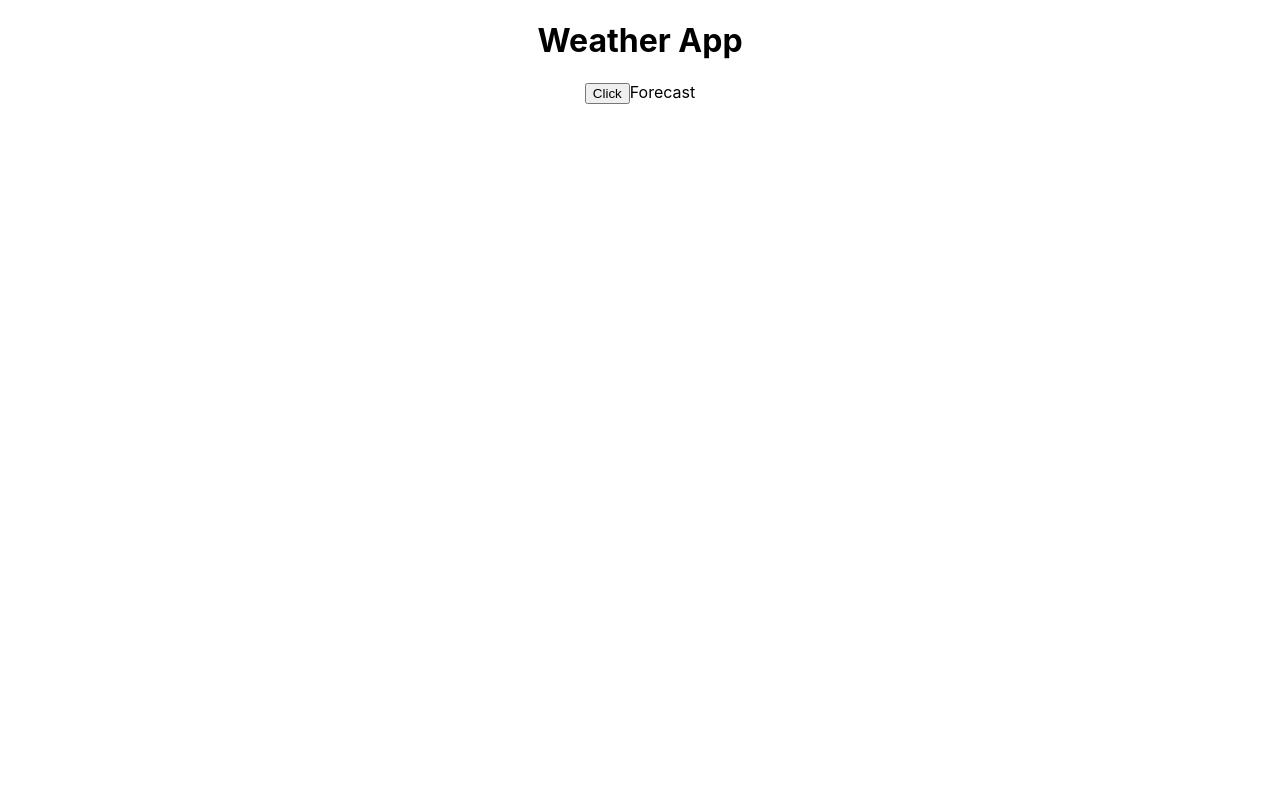
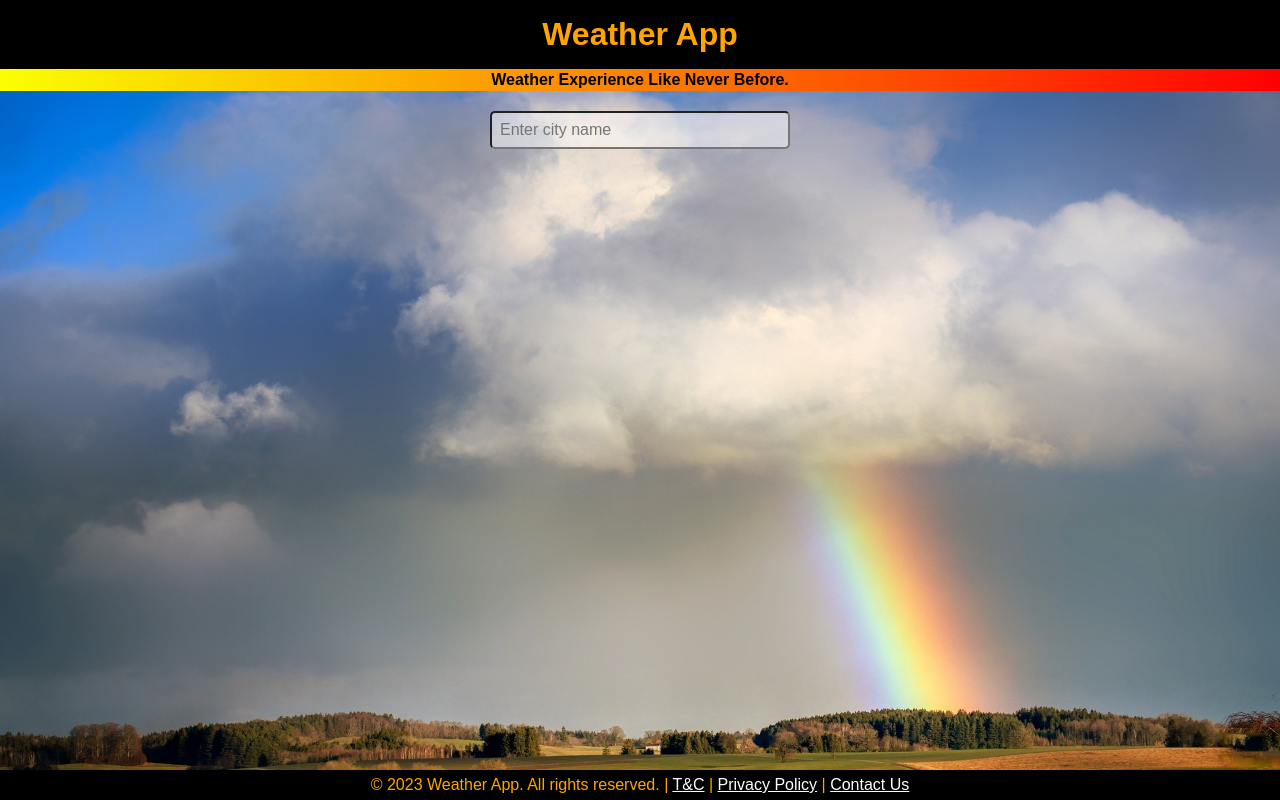
Before and after one commit to KikoXtreme/weatherApp, a React (Create React App) app: page / in a window 1280 px wide. Built offline with nearby package versions, Linux system fonts and the light colour scheme.

Commit message:
footer, header, citylocator, forecaster updated

```diff
--- a/src/App.css
+++ b/src/App.css
@@ -1,38 +1,10 @@
 .App {
+  background-image: url('/public/assets/rainbow.jpg');
+  background-size: cover;
+  background-position: center;
   text-align: center;
+  min-height: 100vh;
+  margin: 0;
+  padding: 0;
+  font-family: Arial, sans-serif;
 }
-
-.App-logo {
-  height: 40vmin;
-  pointer-events: none;
-}
-
-@media (prefers-reduced-motion: no-preference) {
-  .App-logo {
-    animation: App-logo-spin infinite 20s linear;
-  }
-}
-
-.App-header {
-  background-color: #282c34;
-  min-height: 100vh;
-  display: flex;
-  flex-direction: column;
-  align-items: center;
-  justify-content: center;
-  font-size: calc(10px + 2vmin);
-  color: white;
-}
-
-.App-link {
-  color: #61dafb;
-}
-
-@keyframes App-logo-spin {
-  from {
-    transform: rotate(0deg);
-  }
-  to {
-    transform: rotate(360deg);
-  }
-}
--- a/src/App.tsx
+++ b/src/App.tsx
@@ -1,10 +1,11 @@
 import './App.css';
-import Forecast from './components/Forecast/Forecats';
+// import CityLocator from './components/CityLocator/CityLocator';
+import Weather from './components/Weather/Weather';
 
 function App() {
   return (
     <div className="App">
-      <Forecast />
+      <Weather />
     </div>
   );
 }
--- /dev/null
+++ b/src/components/CityLocator/CityLocator.tsx
@@ -0,0 +1,62 @@
+import { useState } from "react";
+import Forecast from "../Forecast/Forecats";
+import "../../css/cityLocator.css";
+
+const CityLocator = () => {
+    const [cityInput, setCityInput] = useState("");
+    const [cityOptions, setCityOptions] = useState([]);
+    const [selectedCity, setSelectedCity] = useState<any>(null);
+
+    const baseAPiJson = 'http://api.weatherapi.com/v1';
+    const apiKeyTest = '8733ea68108f4d09ba361152231608';
+
+    const fetchCity = async () => {
+        try {
+            const response = await fetch(`${baseAPiJson}/search.json?key=${apiKeyTest}&q=${cityInput}`);
+            const data = await response.json();
+            setCityOptions(data);
+        } catch (error) {
+            console.error("Data not received!", error);
+        }
+    }
+
+    const handleCitySelect = (city: any) => {
+        console.log('city', city)
+        setSelectedCity(city);
+        setCityInput(city.name); // Set the input to the selected city name
+        setCityOptions([]); // Clear the dropdown options
+    }
+
+    const handleInputChange = (e: any) => {
+        setCityInput(e.target.value);
+        fetchCity();
+    }
+
+    return (
+        <div>
+            <input
+                type="text"
+                placeholder="Enter city name"
+                value={cityInput}
+                onChange={handleInputChange}
+            />
+
+            {cityOptions.length > 0 && (
+                <ul className="dropdown">
+                    {cityOptions.map((city: any) => (
+                        <li
+                            key={city.id}
+                            onClick={() => handleCitySelect(city)}
+                        >
+                            {city.name}, {city.country}
+                        </li>
+                    ))}
+                </ul>
+            )}
+
+            {selectedCity && <Forecast selectedCity={selectedCity} />}
+        </div>
+    );
+};
+
+export default CityLocator;
--- /dev/null
+++ b/src/components/Footer/Footer.tsx
@@ -0,0 +1,16 @@
+import '../../css/footer.css';
+
+const Footer = () => {
+    return (
+        <div className='footer'>
+            <p className='footer-p'>
+                &copy; {new Date().getFullYear()} Weather App. All rights reserved. |{' '}
+                <a className='footer-a' href="/">T&C</a> |{' '}
+                <a className='footer-a' href="/">Privacy Policy</a> |{' '}
+                <a className='footer-a' href="/">Contact Us</a>
+            </p>
+        </div>
+    );
+}
+
+export default Footer;
--- a/src/components/Forecast/Forecats.tsx
+++ b/src/components/Forecast/Forecats.tsx
@@ -1,31 +1,51 @@
-import { useState } from "react";
+import { useEffect, useState } from "react";
 
-const Forecast = () => {
-    const [dailyForecast, setDailyForecast] = useState('');
-    const ApiKey = '8ea69742df988010383677f35d9886b7';
-    const lat = '123';
-    const lon = '123';
-    const part = 'hourlty'
+const Forecast = ({ selectedCity }: any) => {
+    const { name, country, lat, lon } = selectedCity;
+    const [dailyForecast, setDailyForecast] = useState<any>();
 
-    const foreCast = async () => {
+    const baseAPiJson = 'http://api.weatherapi.com/v1/current.json'
+    const apiKeyTest = '8733ea68108f4d09ba361152231608';
+
+    const fetchForecast = async () => {
         try {
-            const response = await fetch(`https://api.openweathermap.org/data/3.0/onecall?lat=${lat}&lon=${lon}&exclude=${part}&appid=${ApiKey}`);
+            const response = await fetch(`${baseAPiJson}?key=${apiKeyTest}&q=${lat},${lon}&aqi=no`);
+
             const data = await response.json();
             setDailyForecast(data);
-            console.log('it works');
+            console.log('it works')
         } catch (error) {
             console.error("Data not received!", error);
         }
     }
+
     console.log('dailyForecast', dailyForecast);
+
+    useEffect(() => {
+        if (selectedCity) {
+            fetchForecast();
+        }
+    }, [selectedCity]);
 
     return (
         <div>
-            <h1>Weather App</h1>
-            <button onClick={foreCast}>
-                Click
-            </button>
-            Forecast
+            {dailyForecast ? (
+                <>
+                    <h1>{name}, {country}</h1>
+                    <p>Temperature: {dailyForecast.current.temp_c}C</p>
+                    <p>Feelslike temp: {dailyForecast.current.feelslike_c}C</p>
+                    <p>Humidity: {dailyForecast.current.humidity}%</p>
+                    <p>Wind Direction: {dailyForecast.current.wind_dir}</p>
+                    <p>Wind Speed: {dailyForecast.current.wind_kph}km/h</p>
+                    <p>Visability: {dailyForecast.current.vis_km}km</p>
+                    <p>UV: {dailyForecast.current.uv}</p>
+                    <p>Condition: {dailyForecast.current.condition.text}</p>
+                    <img src={dailyForecast.current.condition.icon} alt="Condition"></img>
+
+                </>
+            ) : (
+                <p>Loading forecast data...</p>
+            )}
         </div>
     );
 };
--- /dev/null
+++ b/src/components/Header/Header.tsx
@@ -0,0 +1,13 @@
+import '../../css/header.css'
+
+const Header = () => {
+
+    return (
+        <header className="header">
+            <h1>Weather App</h1>
+            <div className="header-lists">Weather Experience Like Never Before.</div>
+        </header>
+    );
+};
+
+export default Header;
--- /dev/null
+++ b/src/components/Weather/Weather.tsx
@@ -0,0 +1,15 @@
+import Header from "../Header/Header";
+import CityLocator from "../CityLocator/CityLocator"
+import Footer from "../Footer/Footer";
+
+const Weather = () => {
+    return (
+        <>
+            <Header />
+            <CityLocator />
+            <Footer />
+        </>
+    );
+};
+
+export default Weather;
--- /dev/null
+++ b/src/css/cityLocator.css
@@ -0,0 +1,23 @@
+input {
+    margin-top: 20px;
+    border-radius: 5px;
+    font-size: 16px;
+    padding: 8px;
+    background: rgba(255, 255, 255, 0.5);
+    width: 280px;
+}
+
+ul {
+    list-style: none;
+    padding: 0;
+}
+
+li {
+    margin: 0 auto;
+    cursor: pointer;
+    max-width: 350px;
+}
+
+li:hover {
+    background-color: green;
+}
--- /dev/null
+++ b/src/css/footer.css
@@ -0,0 +1,21 @@
+.footer {
+    background-color: black;
+    color: orange;
+    position: fixed;
+    bottom: 0;
+    width: 100%;
+    z-index: 0;
+}
+
+.footer-p {
+    padding: 6px;
+    margin: 0;
+}
+
+.footer-a {
+    color: white;
+}
+
+.footer-a:hover {
+    color: rgb(130, 130, 130);
+}
--- /dev/null
+++ b/src/css/header.css
@@ -0,0 +1,22 @@
+.header {
+    background-color: black;
+    color: orange;
+    position: sticky;
+    top: 0;
+    z-index: 100;
+}
+
+.header h1 {
+    margin: 0;
+    padding: 16px;
+}
+
+.header-lists {
+    display: flex;
+    justify-content: center;
+    gap: 500px;
+    background: linear-gradient(90deg, rgba(250, 255, 0, 1) 0%, rgba(255, 0, 0, 1) 100%);
+    padding: 2px;
+    color: black;
+    font-weight: bold;
+}
```
Also changed, not shown: public/assets/rainbow.jpg (added), src/css/forecast.css (added).
